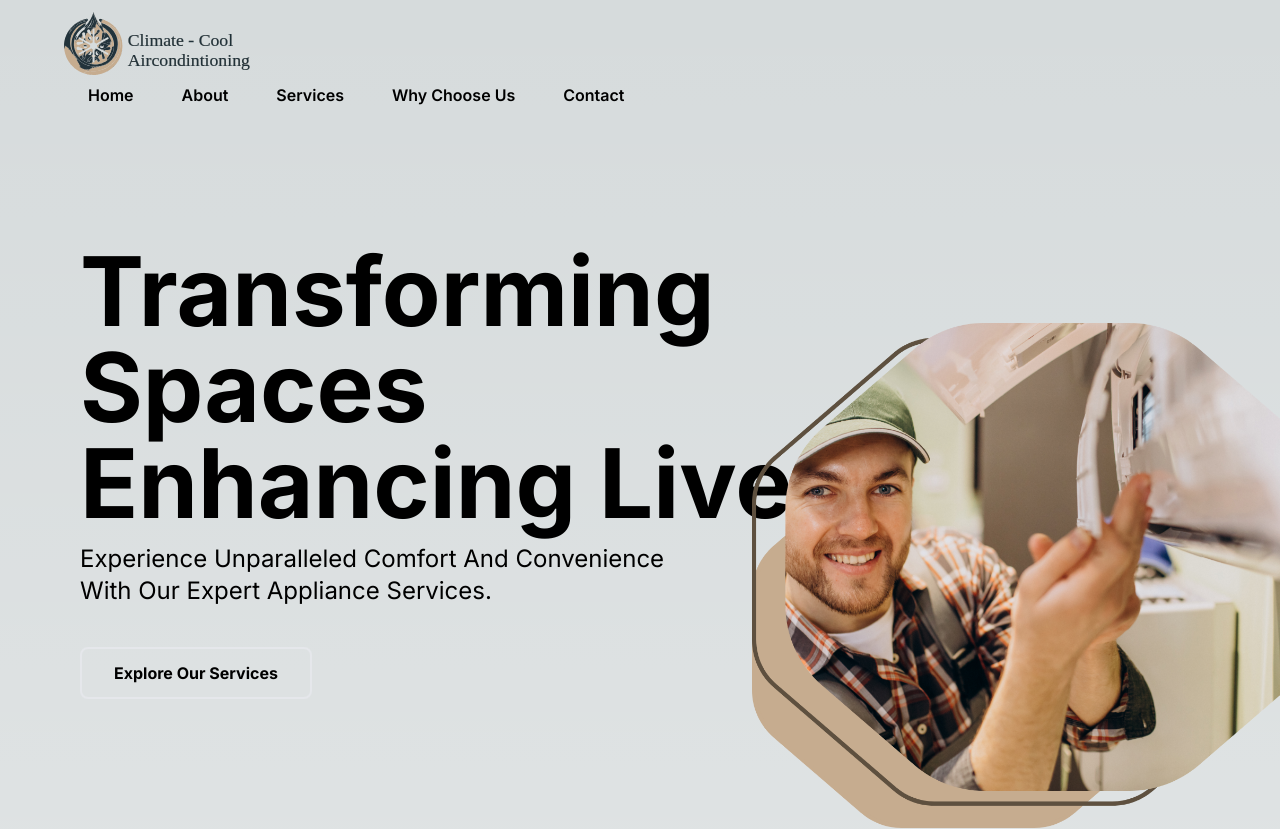
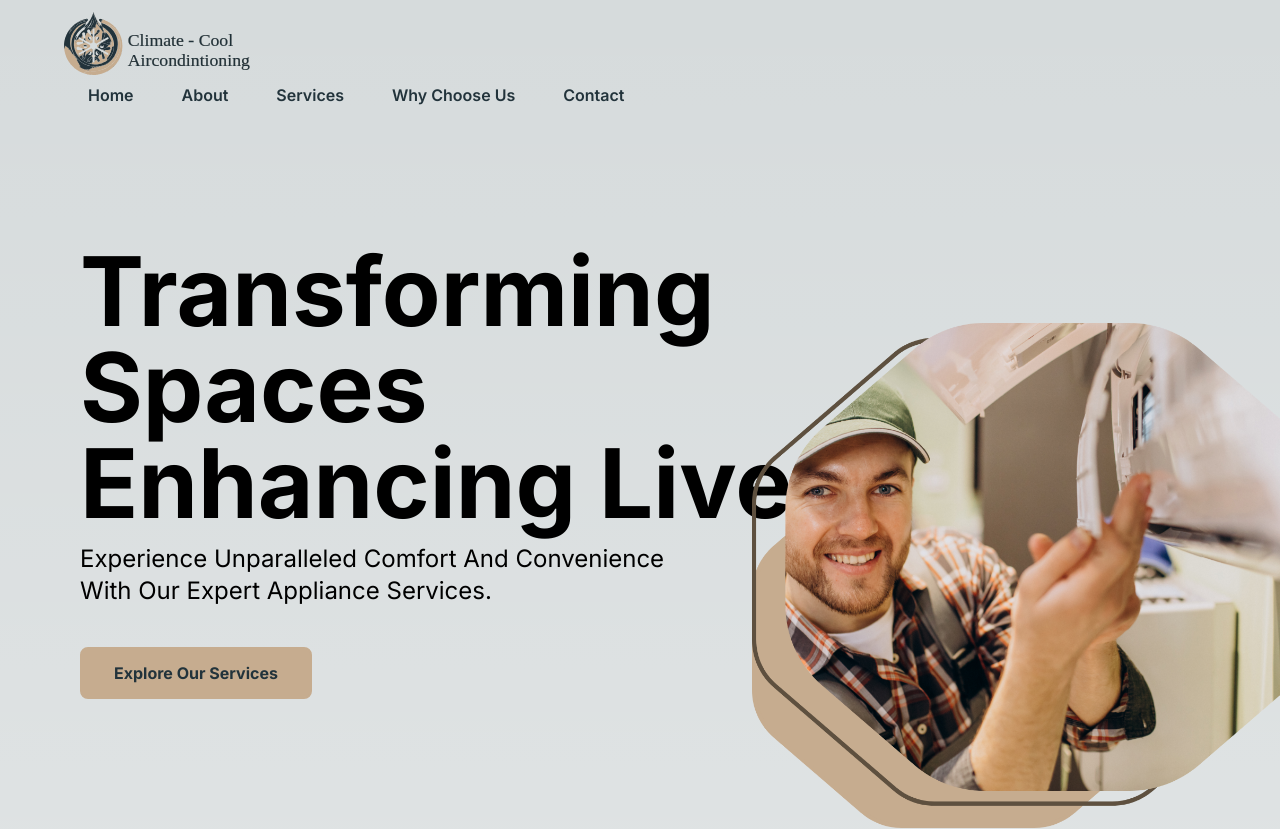
Before and after one commit to Ranaco-Phillips/climate-cool, a Next.js app: page / in a window 1280 px wide. Shown: the top 829 px of the page. Built offline with nearby package versions, Linux system fonts and the light colour scheme.

Commit message:
Update tailwind config file

```diff
--- a/tailwind.config.js
+++ b/tailwind.config.js
@@ -6,12 +6,34 @@ module.exports = {
     "./src/app/**/*.{js,ts,jsx,tsx,mdx}",
   ],
   theme: {
+    screens: {
+      'sm': '640px',
+      'md': '768px',
+      'lg': '1024px',
+      'xl': '1280px',
+      '2xl': '1536px',
+    },
+    colors: {
+      'almond': '#EAE0D5',
+      'gunmetal': '#22333B',
+      'khaki': '#C6AC8F',
+      'walnut-brown': '#5E503F',
+      'black': '#0A0908',
+      'white': '#FFFFFF',
+    },
     extend: {
       backgroundImage: {
         "gradient-radial": "radial-gradient(var(--tw-gradient-stops))",
         "gradient-conic":
           "conic-gradient(from 180deg at 50% 50%, var(--tw-gradient-stops))",
       },
+      zIndex: {
+        60: '60',
+        70: '70',
+        80: '80',
+        90: '90',
+        100: '100',
+      },
     },
   },
   plugins: [],
```
